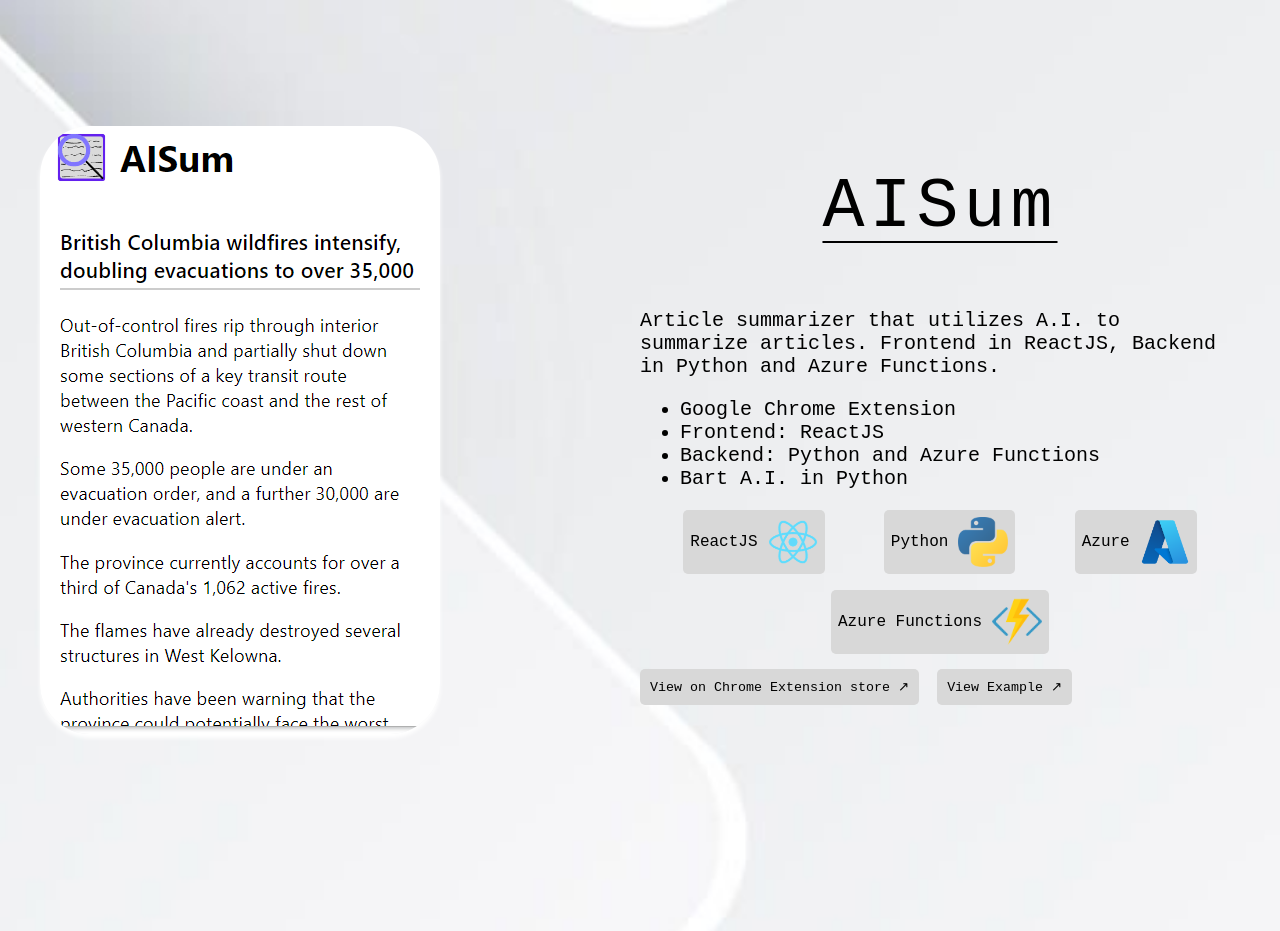
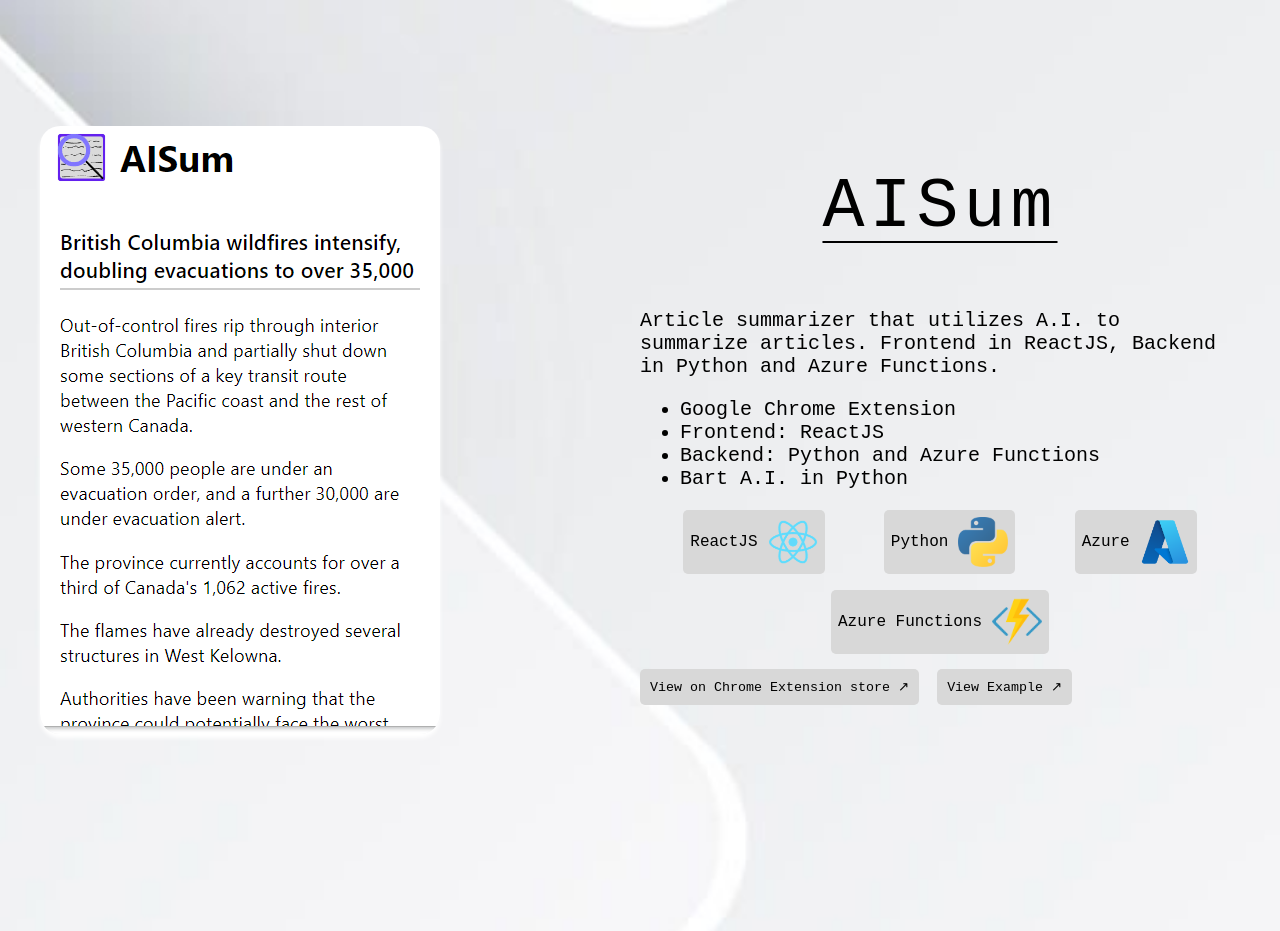
Before and after one commit to karamdeep1/WebsitePortfolio, a React (Create React App) app: page / in a window 1280 px wide. Shown: the part 1540-2471 px from the top of the page. Built offline with nearby package versions, Linux system fonts and the light colour scheme; the HTML template or start-up script is replaced by a standard one.

Commit message:
AISUM Image border radius adjusted

```diff
--- a/src/App.css
+++ b/src/App.css
@@ -151,7 +151,7 @@ html{
   padding-left: 200px;
 }
 .AISumImage{
-  border-radius: 50px;
+  border-radius: 20px;
   box-shadow: 0 4px 4px 0 rgba(255, 255, 255, 1);
   transition: 0.3s;
 }
```
